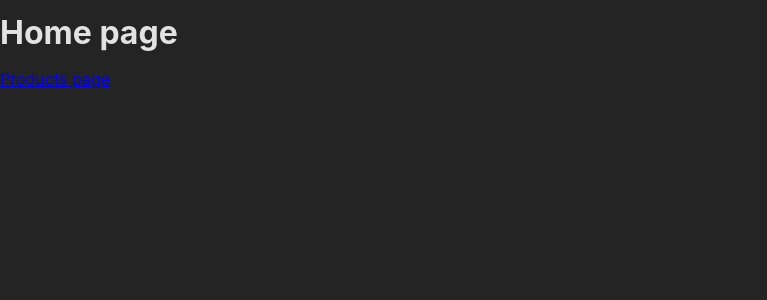
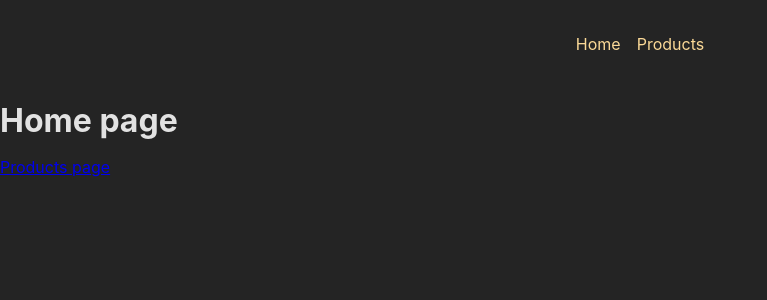
Before and after one commit to TomaszSuski/react-course-multi-page-spa-router-ts, a React (Create React App) app: page / in a window 1280 px wide. Shown: the top 300 px of the page, without its empty margins (0-767 px from the left). Built offline with nearby package versions, Linux system fonts and the light colour scheme.

Commit message:
changed paths to nested paths and added root layout page with navbar component

```diff
--- /dev/null
+++ b/src/components/MainNavigation.module.css
@@ -0,0 +1,23 @@
+.header {
+  max-width: 60rem;
+  margin: auto;
+  padding: 2rem;
+  display: flex;
+  justify-content: center;
+}
+
+.list {
+  display: flex;
+  gap: 1rem;
+}
+
+.list a {
+  text-decoration: none;
+  color: var(--color-primary-400);
+}
+
+.list a:hover,
+.list a.active {
+  color: var(--color-primary-800);
+  text-decoration: underline;
+}
--- /dev/null
+++ b/src/components/MainNavigation.tsx
@@ -0,0 +1,22 @@
+import React from "react";
+import { Link } from "react-router-dom";
+import classes from "./MainNavigation.module.css";
+
+export interface MainNavigationProps {}
+
+export default function MainNavigation(props: MainNavigationProps) {
+  return (
+    <header className={classes.header}>
+      <nav>
+        <ul className={classes.list}>
+          <li>
+            <Link to="/">Home</Link>
+          </li>
+          <li>
+            <Link to="/products">Products</Link>
+          </li>
+        </ul>
+      </nav>
+    </header>
+  );
+}
--- a/src/Pages/Home.tsx
+++ b/src/pages/Home.tsx
@@ -5,9 +5,9 @@
 
 export default function Home(props: HomeProps) {
   return (
-    <div>
+    <>
       <h1>Home page</h1>
       <Link to="/products">Products page</Link>
-    </div>
+    </>
   );
 }
--- /dev/null
+++ b/src/pages/Root.tsx
@@ -0,0 +1,14 @@
+import React from "react";
+import { Outlet } from "react-router";
+import MainNavigation from "../components/MainNavigation";
+
+export interface RootLayoutProps {}
+
+export default function RootLayout(props: RootLayoutProps) {
+  return (
+    <>
+      <MainNavigation />
+      <Outlet />
+    </>
+  );
+}
```
Also changed, not shown: src/routes.tsx (+11 -4 lines), src/pages/Products.tsx (renamed from src/Pages/Products.tsx).
